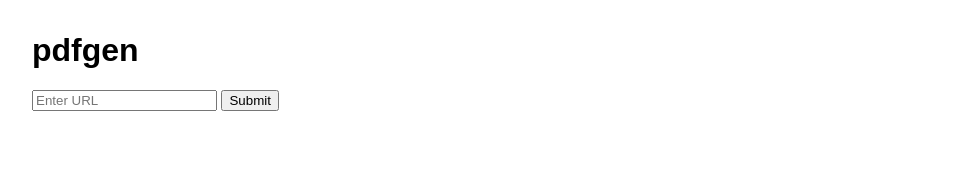
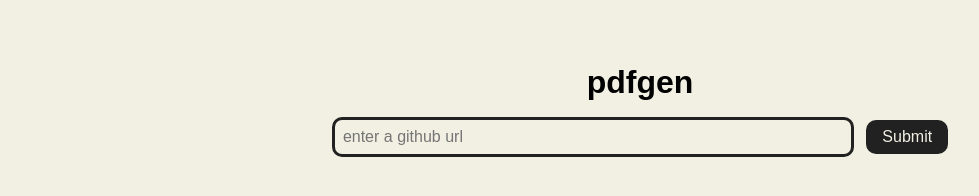
Before and after one commit to jeffbrennan/pdfgen, a plain HTML site: page static/index.html in a window 1280 px wide. Shown: the whole page, without its empty margins (0-979 px from the left). Drawn offline with Linux system fonts and the light colour scheme.

Commit message:
update frontend appearance

```diff
--- a/static/index.html
+++ b/static/index.html
@@ -1,42 +1,27 @@
 <!DOCTYPE html>
 <html lang="en">
+
 <head>
   <meta charset="UTF-8">
   <title>pdfgen</title>
-  <style>
-    body { font-family: Arial, sans-serif; margin: 2rem; }
-    #spinner {
-      display: none;
-      margin-top: 1rem;
-    }
-    /* Simple spinner animation */
-    .spinner {
-      border: 4px solid rgba(0, 0, 0, 0.1);
-      width: 36px;
-      height: 36px;
-      border-radius: 50%;
-      border-left-color: #09f;
-      animation: spin 1s linear infinite;
-    }
-    @keyframes spin {
-      to { transform: rotate(360deg); }
-    }
-  </style>
+  <link rel="stylesheet" href="styles.css">
 </head>
+
 <body>
   <h1>pdfgen</h1>
   <form id="pdfForm" action="/generate-pdf" method="POST">
-    <input type="text" name="url" placeholder="Enter URL" required />
+    <input type="text" name="url" placeholder="enter a github url" required />
     <button type="submit">Submit</button>
   </form>
   <div id="spinner" class="spinner"></div>
 
   <script>
     const form = document.getElementById('pdfForm');
-    form.addEventListener('submit', function(e) {
+    form.addEventListener('submit', function (e) {
       const spinner = document.getElementById('spinner');
       spinner.style.display = 'block';
     });
   </script>
 </body>
+
 </html>
--- /dev/null
+++ b/static/styles.css
@@ -0,0 +1,67 @@
+body {
+    font-family: Arial, sans-serif;
+    margin: 4rem;
+    text-align: center;
+    background: rgb(242, 240, 227);
+}
+
+h1 {
+    margin-bottom: 1rem;
+}
+
+form {
+    margin: 0 auto;
+    display: inline-block;
+}
+
+input[type="text"] {
+    padding: 0.5rem;
+    font-size: 1rem;
+    border: 3px solid rgb(33, 33, 33);
+    background: rgb(242, 240, 227);
+    border-radius: 10px;
+    width: 500px;
+    outline: none;
+    transition: border 0.2s ease-in-out;
+}
+
+input[type="text"]:focus {
+    border-color: rgb(33, 33, 33, 0.9);
+}
+
+button {
+    padding: 0.5rem 1rem;
+    font-size: 1rem;
+    border: none;
+    border-radius: 10px;
+    background: rgb(33, 33, 33);
+    color: rgb(242, 240, 227);
+    cursor: pointer;
+    margin-left: 0.5rem;
+}
+
+button:hover {
+    background: rgb(33, 33, 33, 0.9);
+}
+
+#spinner {
+    display: none;
+    margin-top: 1rem;
+}
+
+/* Simple spinner animation */
+.spinner {
+    border: 4px solid rgba(0, 0, 0, 0.1);
+    width: 36px;
+    height: 36px;
+    border-radius: 50%;
+    border-left-color: rgb(33, 33, 33);
+    animation: spin 1s linear infinite;
+    margin: 0 auto;
+}
+
+@keyframes spin {
+    to {
+        transform: rotate(360deg);
+    }
+}
```
